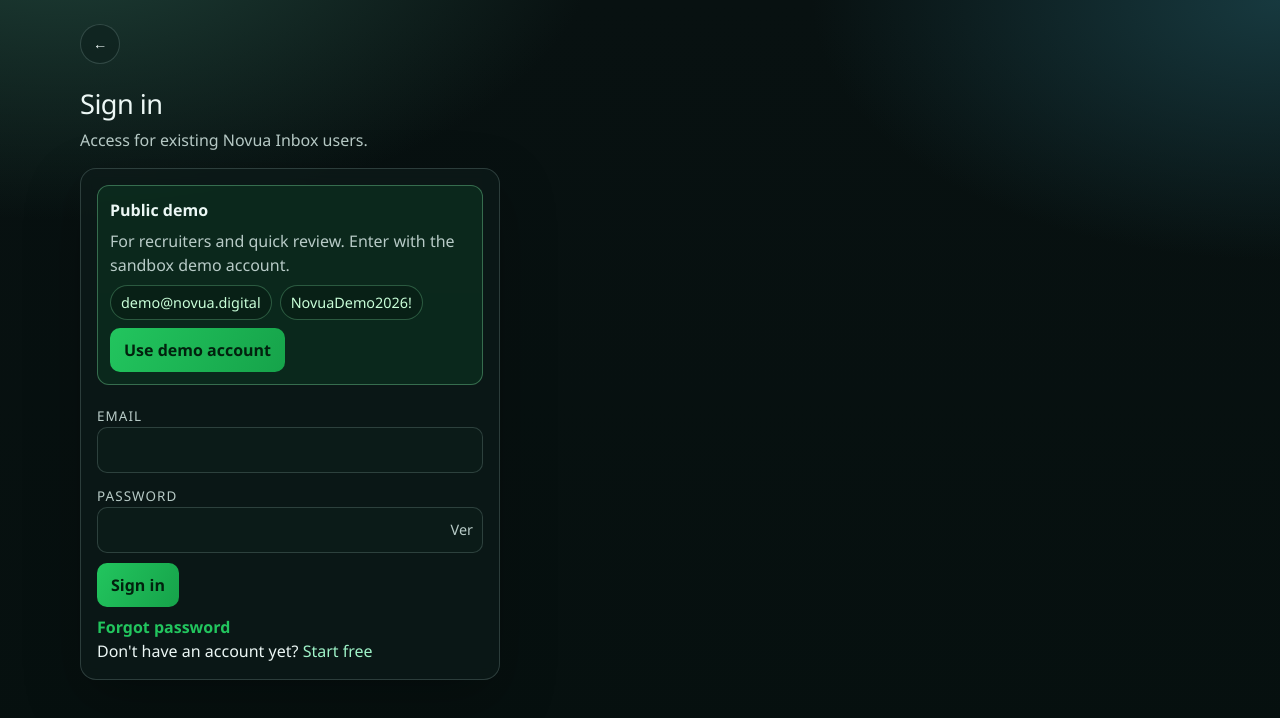
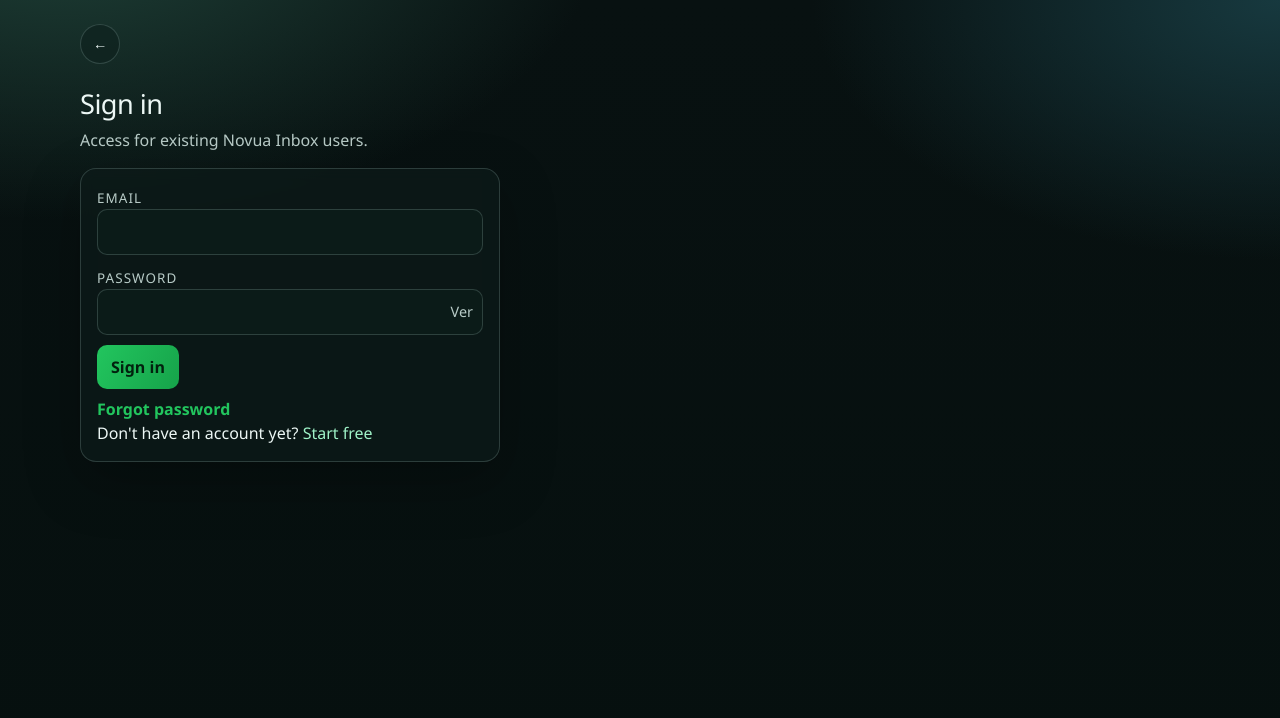
Before and after one commit to iveteamorim/ai-ops-inbox, a Next.js app: page /login in a window 1280 px wide. Shown: the top 718 px of the page. Built offline with nearby package versions, Linux system fonts and the light colour scheme; no server answers.

Commit message:
Remove demo login block

```diff
--- a/src/app/login/page.tsx
+++ b/src/app/login/page.tsx
@@ -125,17 +125,7 @@ export default function LoginPage() {
       </header>
 
       <form className="card form" onSubmit={handleSubmit}>
-        <div className="demo-notice login-demo-notice">
-          <strong>{t("login_demo_title")}</strong>
-          <p>{t("login_demo_text")}</p>
-          <div className="demo-credentials-inline">
-            <code>{DEMO_EMAIL}</code>
-            <code>{DEMO_PASSWORD}</code>
-          </div>
-          <button className="button demo-fill-button" type="button" onClick={fillDemoCredentials}>
-            {t("login_demo_fill")}
-          </button>
-        </div>
+
 
         <label className="label" htmlFor="email">{t("form_email")}</label>
         <input id="email" className="input" type="email" required value={email} onChange={(e) => setEmail(e.target.value)} />
```
